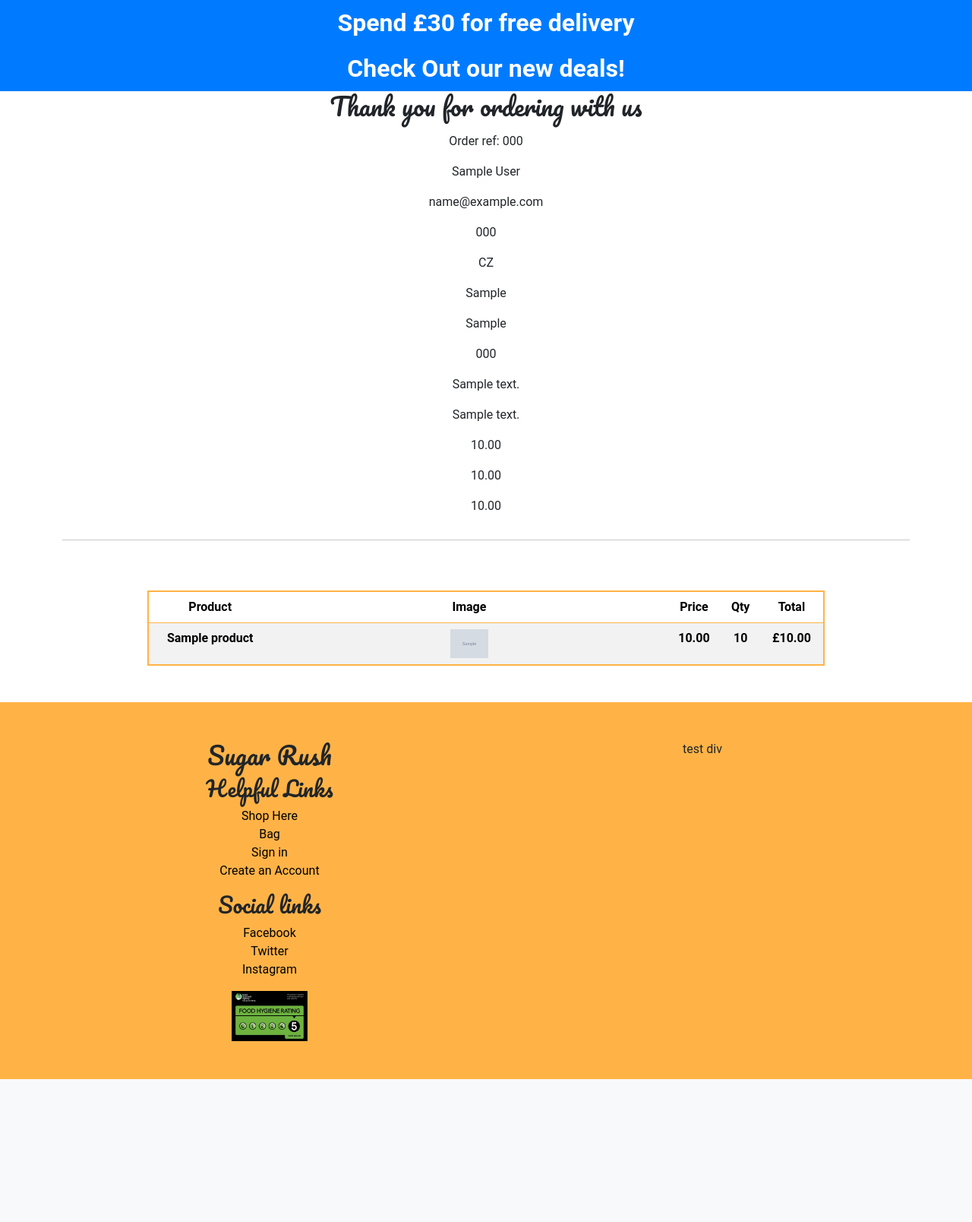
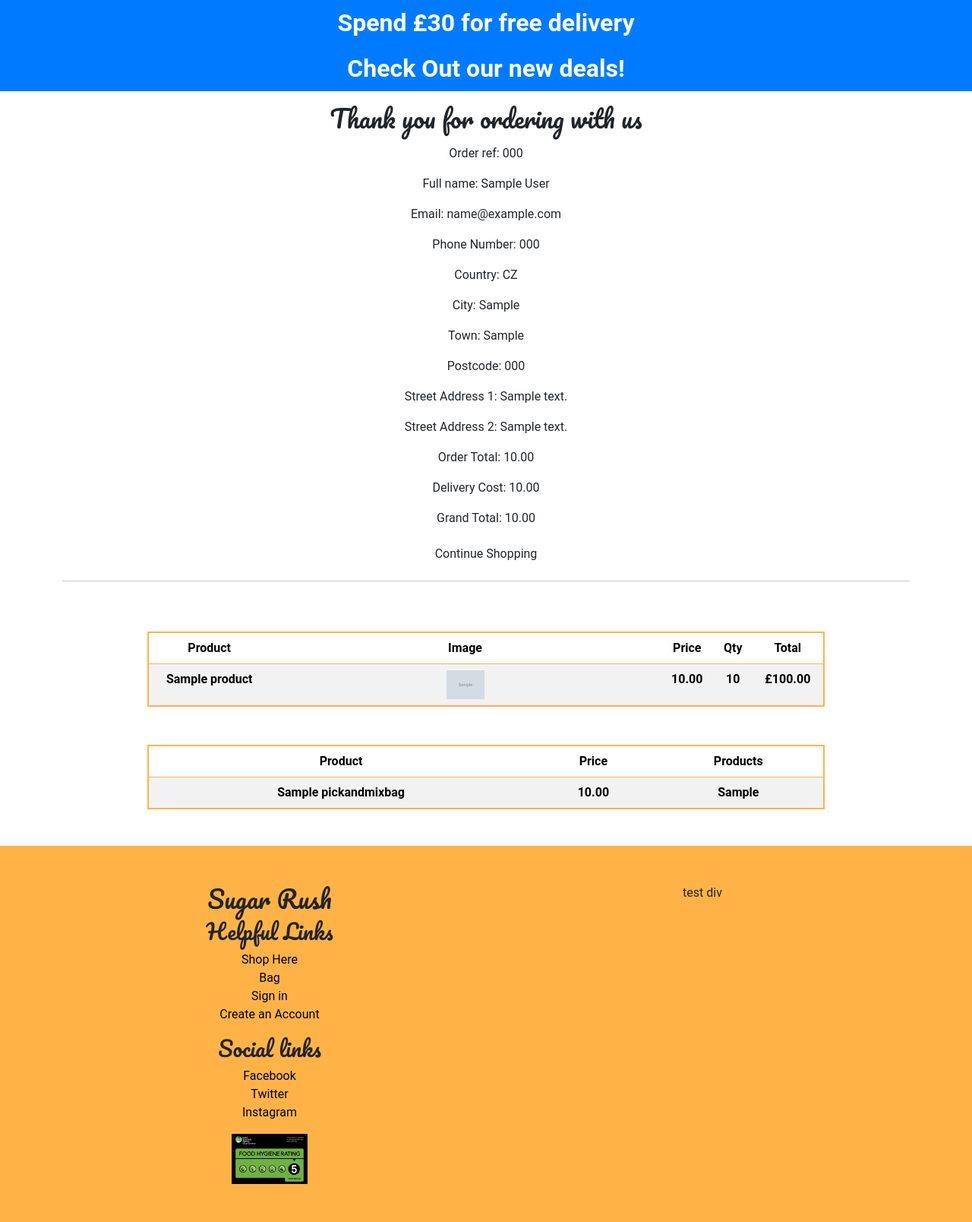
Before and after one commit to HarrisonT1/Portfolio-Project-5, a Django app: page /checkout/success/000 in a window 1280 px wide. Shown: the part 176-1784 px from the top of the page at 76% size. Before the commit the page ends 1596 px from the top, so only its background shows below. Run offline with Django 5.2, Linux system fonts and the light colour scheme; tables that the repository leaves empty hold one stand-in row (values such as "Sample post"); grey boxes marked "Sample" are stand-in pictures; lists and menus that the app fills with data are empty; some libraries are stand-ins or nearby versions.

Commit message:
Added table into checkout success with orders items

```diff
--- a/checkout/models.py
+++ b/checkout/models.py
@@ -6,11 +6,20 @@
 
 from products.models import Product
 from pick_and_mix.models import PickAndMixBag
+from accounts.models import UserAccount
 
 # Create your models here.
 
 
 class Order(models.Model):
+    user = models.ForeignKey(
+        UserAccount,
+        on_delete=models.SET_NULL,
+        null=True,
+        blank=True,
+        related_name='orders'
+    )
+
     full_name = models.CharField(max_length=50)
     email = models.EmailField()
     phone_number = models.CharField(max_length=20)
--- a/checkout/templates/checkout/checkout_success.html
+++ b/checkout/templates/checkout/checkout_success.html
@@ -4,28 +4,30 @@
 <div class="container text-center">
 
     <div class="row">
-        <h2 class="mb-3">Thank you for ordering with us</h2>
+        <h2 class="my-3">Thank you for ordering with us</h2>
         <div>
             <p>Order ref: {{ order.order_number }}</p>
-            <p>{{ order.full_name }}</p>
-            <p>{{ order.email }}</p>
-            <p>{{ order.phone_number }}</p>
-            <p>{{ order.country }}</p>
-            <p>{{ order.city }}</p>
-            <p>{{ order.town }}</p>
-            <p>{{ order.postcode }}</p>
-            <p>{{ order.street_address1 }}</p>
+            <p>Full name: {{ order.full_name }}</p>
+            <p>Email: {{ order.email }}</p>
+            <p>Phone Number: {{ order.phone_number }}</p>
+            <p>Country: {{ order.country }}</p>
+            <p>City: {{ order.city }}</p>
+            <p>Town: {{ order.town }}</p>
+            <p>Postcode: {{ order.postcode }}</p>
+            <p>Street Address 1: {{ order.street_address1 }}</p>
             {% if order.street_address2 %}
-                <p>{{ order.street_address2 }}</p>
+                <p>Street Address 2: {{ order.street_address2 }}</p>
             {% endif %}
-            <p>{{ order.order_total }}</p>
-            <p>{{ order.delivery_cost }}</p>
-            <p>{{ order.grand_total }}</p>
+            <p>Order Total: {{ order.order_total }}</p>
+            <p>Delivery Cost: {{ order.delivery_cost }}</p>
+            <p>Grand Total: {{ order.grand_total }}</p>
+            <a class="text-decoration-none btn button-effect" href="{% url 'products' %}">Continue Shopping</a>
         </div>
     </div>
     <hr>
     <div class="row">
                     <div class="table-responsive">
+                        {% if product_items %}
                             <table class="table table-striped bag-table">
                                 <thead>
                                     <tr>
@@ -37,17 +39,44 @@
                                     </tr>
                                 </thead>
                                 <tbody>
-                    {% for item in order.lineitems.all %}
+                                    {% for item in bag_items %}
+                                        {% if item.product %}
                                             <tr>
                                                 <th>{{ item.product.name }}</th>
                                                 <th><img class="bag-image" src="{{ item.product.image.url }}" alt="{{ item.product.name }}"></th>
                                                 <th>{{ item.product.price }}</th>
-                            <th>{{ item.quantity }}</th>
-                            <th>£{{ item.product.price }}</th>
+                                                <th>
+                                                    {{ item.quantity }}
+                                                </th>
+                                                <th>£{{ item.line_total }}</th>
                                             </tr>
+                                        {% endif %}
                                     {% endfor %}
                                 </tbody>
                             </table>
+                        {% endif %}
+                        {% if pick_and_mix_items %}
+                            <table class="table table-striped bag-table">
+                                <thead>
+                                    <tr>
+                                        <th>Product</th>
+                                        <th>Price</th>
+                                        <th>Products</th>
+                                    </tr>
+                                </thead>
+                                <tbody>
+                                    {% for item in bag_items %}
+                                        {% if item.pick_and_mix_bag %}
+                                            <tr>
+                                                <th>{{ item.pick_and_mix_bag.name }}</th>
+                                                <th>{{ item.pick_and_mix_bag.price }}</th>
+                                                <th>{{ item.pick_and_mix_item }}</th>
+                                            </tr>
+                                        {% endif %}
+                                    {% endfor %}
+                                </tbody>
+                            </table>
+                        {% endif %}
                     </div>
     </div>
 </div>
--- a/checkout/views.py
+++ b/checkout/views.py
@@ -27,6 +27,11 @@
         form = OrderForm(request.POST)
         if form.is_valid():
             order = create_order(form)
+
+            if request.user.is_authenticated:
+                account, _ = UserAccount.objects.get_or_create(user=request.user)
+                order.user = account
+
             order.delivery_method = delivery_method
             order.save(update_fields=['delivery_method'])
 
@@ -98,8 +103,22 @@
 def checkout_success(request, order_number):
     order = get_object_or_404(Order, order_number=order_number)
 
+    bag_items = order.lineitems.all()
+
+    for item in bag_items:
+        if item.product:
+            item.line_total = item.product.price * item.quantity
+        else:
+            item.line_total = 0
+
+    product_items = bag_items.filter(product__isnull=False).exists()
+    pick_and_mix_items = bag_items.filter(pick_and_mix_bag__isnull=False).exists()
+
     context = {
         'order': order,
+        'bag_items': bag_items,
+        'product_items': product_items,
+        'pick_and_mix_items': pick_and_mix_items,
     }
 
     return render(request, 'checkout/checkout_success.html', context)
```
Also changed, not shown: checkout/migrations/0010_order_user.py (added). Lines whose indentation alone changed are shown as unchanged.
